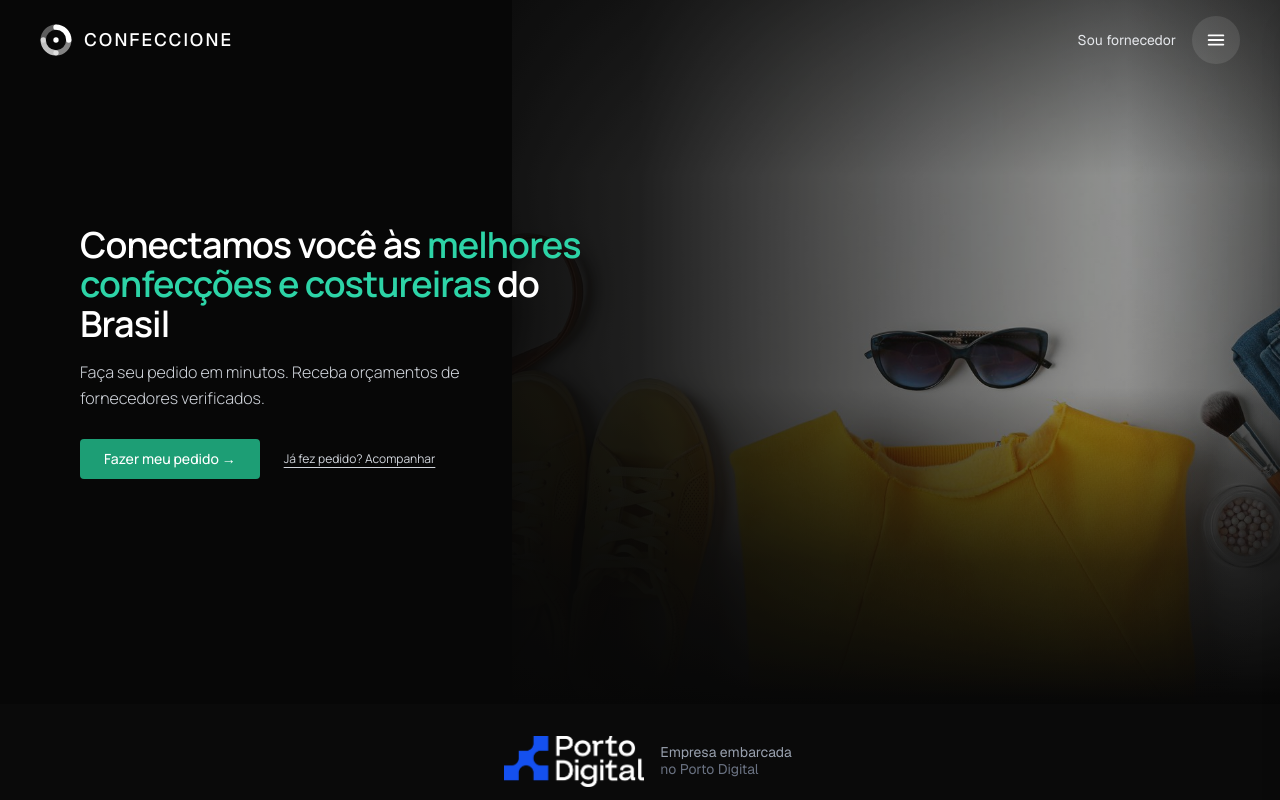
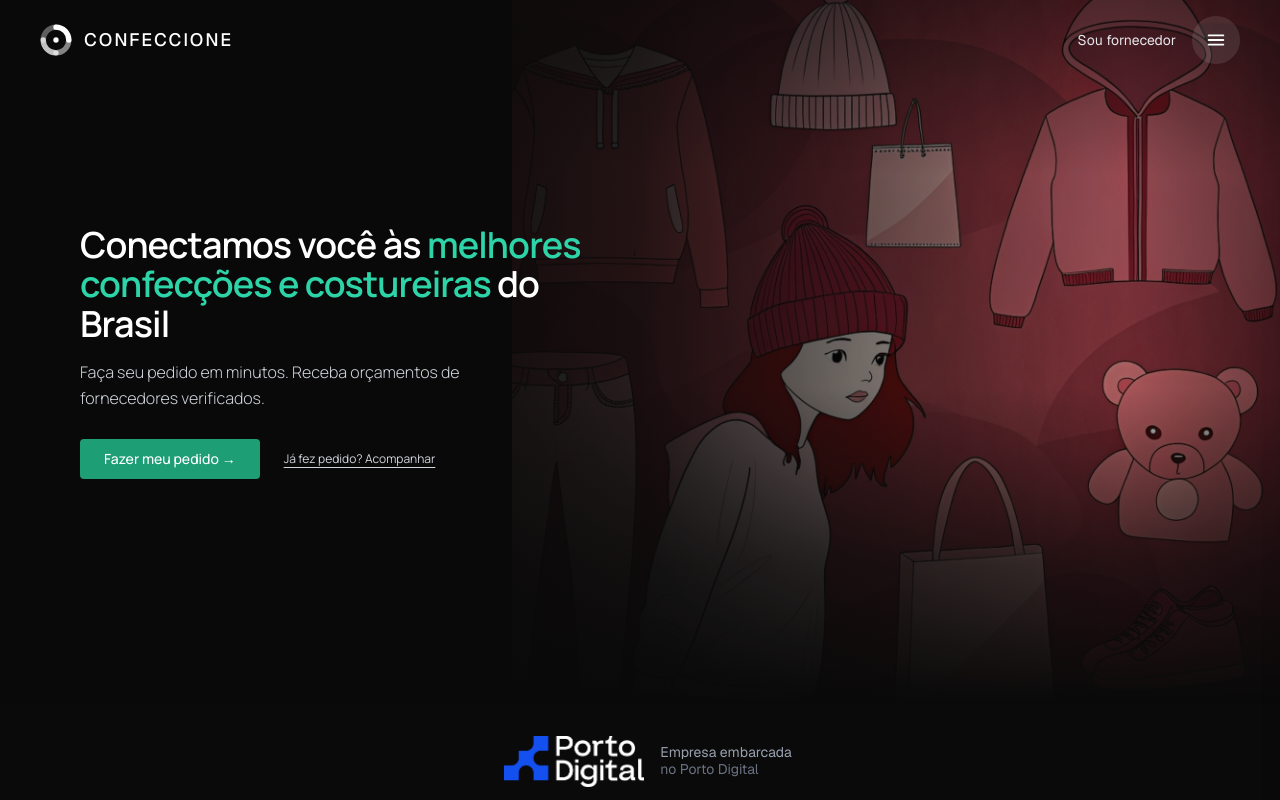
Before and after one commit to nandopons/confeccione, a Next.js app: page / in a window 1280 px wide. Shown: the top 800 px of the page. Built offline with nearby package versions, Linux system fonts and the light colour scheme; no server answers.

Commit message:
feat(home): usa a ilustração no hero (escurecimento mais leve)

```diff
--- a/app/page.tsx
+++ b/app/page.tsx
@@ -203,8 +203,8 @@ export default function Home() {
         {/* Foto contida na metade direita (desktop) / fundo (mobile) — tamanho ~nativo, sem esticar */}
         <div className="absolute inset-0 z-0 md:left-auto md:w-[60%]">
           <Image
-            src="/hero/hero-vitrine-v2.jpg"
-            alt="Peças de vestuário variadas — confecção sob demanda"
+            src="/hero/hero-ilustracao.jpg"
+            alt="Ilustração de peças de vestuário — confecção sob demanda"
             fill
             preload
             quality={85}
@@ -227,7 +227,7 @@ export default function Home() {
         {/* Mobile: foto ao fundo + escurecimento forte para legibilidade */}
         <div className="md:hidden absolute inset-0 z-[1] bg-[rgba(10,10,10,0.7)]" />
         {/* Escurecimento geral (desktop) para unificar a foto clara com o visual escuro da marca */}
-        <div className="hidden md:block absolute inset-0 z-[1] bg-black/30" />
+        <div className="hidden md:block absolute inset-0 z-[1] bg-black/12" />
 
         <SiteHeader transparent />
 
```
